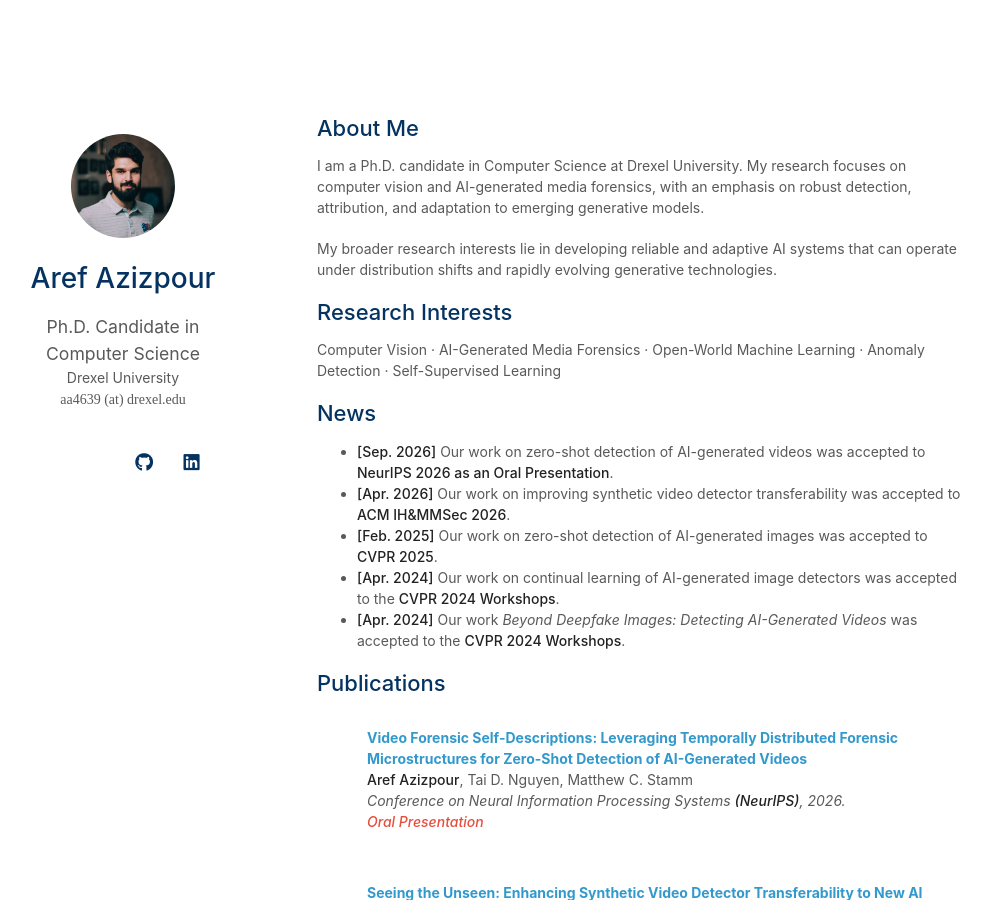
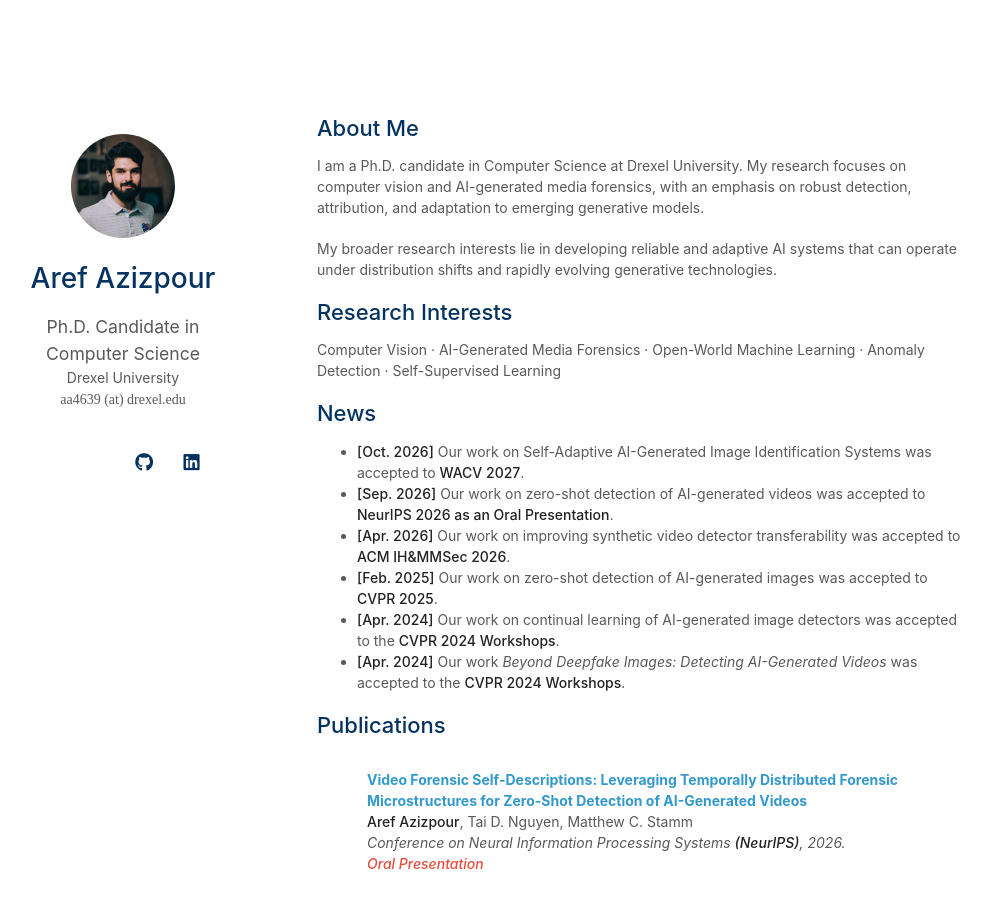
Before and after one commit to arefazizpour/arefazizpour.github.io, a Jekyll site: the page built from index.md, in a window 1280 px wide and 900 px high. Shown: the whole window, without its empty margins (153-1144 px from the left). Built offline with Jekyll 4.4.1, drawn with Linux system fonts in a browser that asks for light colours; a style sheet for code colours, icons or effects is not loaded; our own code applies the rules of GitHub Pages for plain Markdown files.

Commit message:
Add news entry for WACV 2027 acceptance

```diff
--- a/index.md
+++ b/index.md
@@ -14,6 +14,7 @@ Computer Vision · AI-Generated Media Forensics · Open-World Machine Learning
 
 ## News
 
+- **[Oct. 2026]** Our work on Self-Adaptive AI-Generated Image Identification Systems was accepted to **WACV 2027**.
 - **[Sep. 2026]** Our work on zero-shot detection of AI-generated videos was accepted to **NeurIPS 2026 as an Oral Presentation**.
 - **[Apr. 2026]** Our work on improving synthetic video detector transferability was accepted to **ACM IH&MMSec 2026**.
 - **[Feb. 2025]** Our work on zero-shot detection of AI-generated images was accepted to **CVPR 2025**.
```
